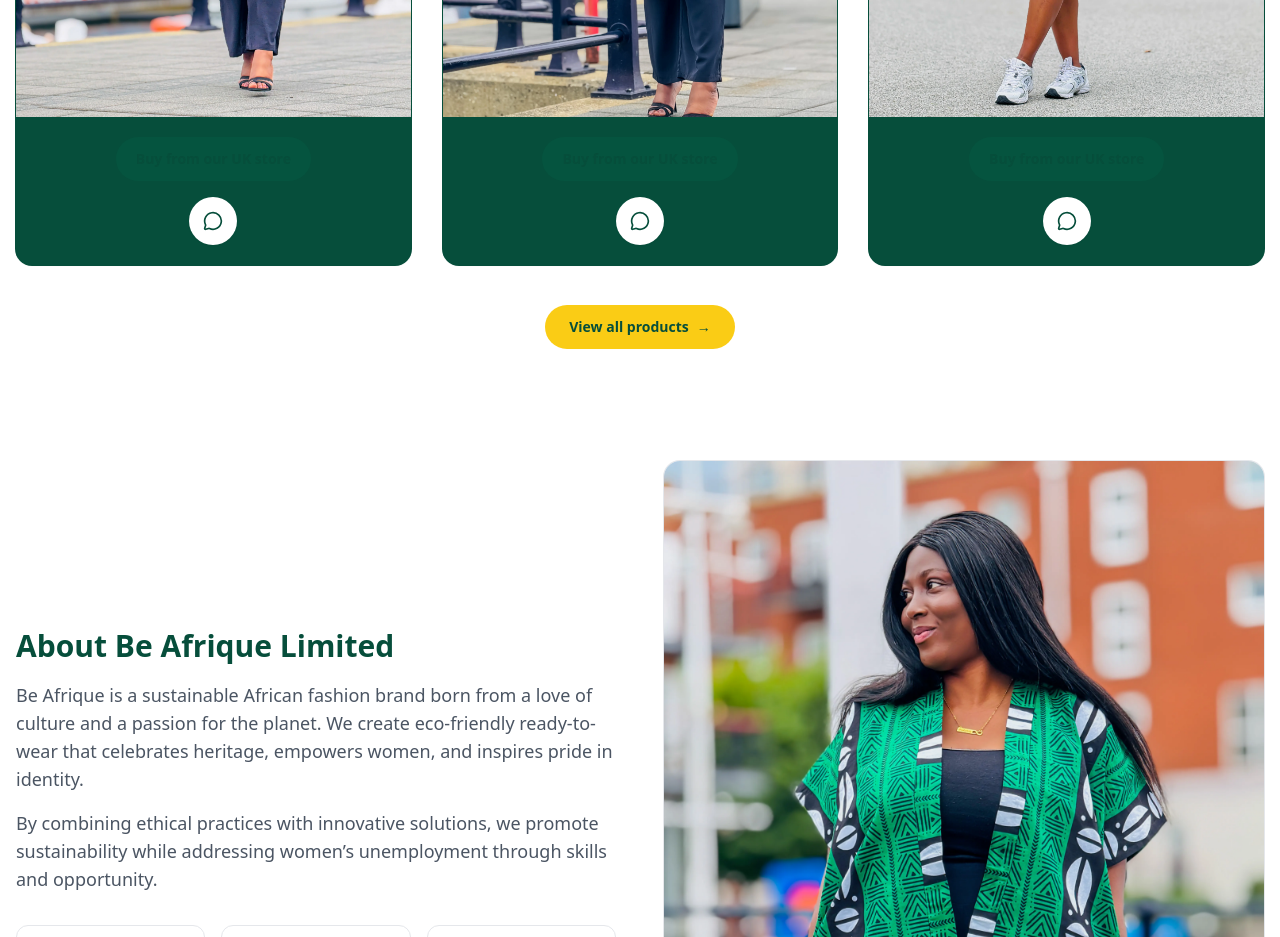
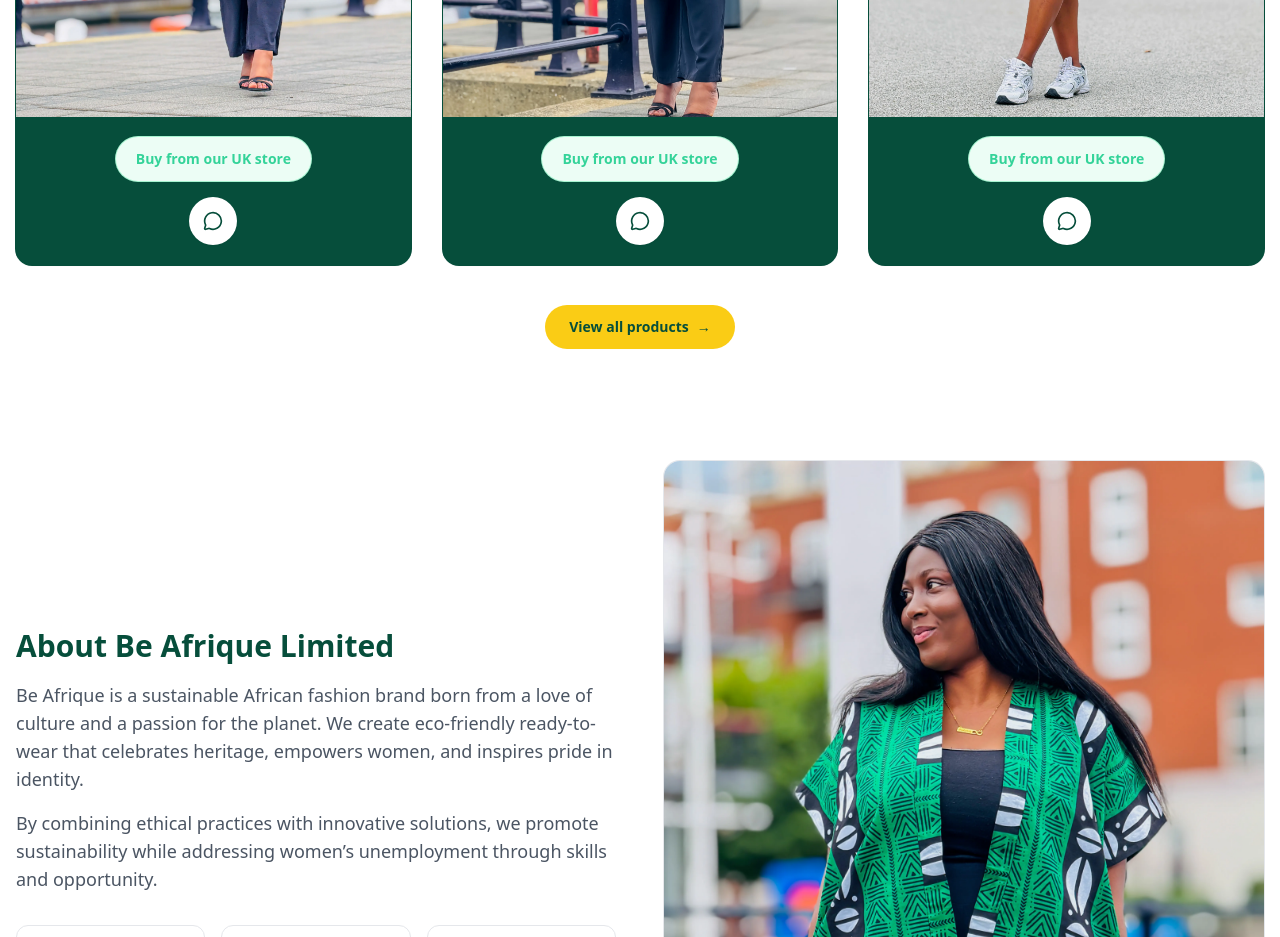
Before and after one commit to Tobbie91/beafrique, a React (Vite) app: page / in a window 1280 px wide. Shown: the part 2120-3057 px from the top of the page. Built offline with nearby package versions, Linux system fonts and the light colour scheme.

Commit message:
third commit

```diff
--- a/src/components/CatalogueCards.tsx
+++ b/src/components/CatalogueCards.tsx
@@ -41,11 +41,12 @@
       target={outside ? "_blank" : undefined}
       rel={outside ? "noreferrer" : undefined}
       aria-disabled={!outside}
-      className={`inline-flex items-center justify-center rounded-full px-5 py-3 text-sm font-semibold transition text-emerald-900
-        ${outside
-          ? "bg-yellow-400 hover:bg-yellow-500 focus:outline-none focus:ring-2 focus:ring-emerald-900/30"
-          : "bg-emerald-800/60 text-emerald-300 opacity-60 cursor-not-allowed pointer-events-none"}
-      `}
+      className={`inline-flex items-center justify-center rounded-full px-5 py-3 text-sm font-semibold transition
+  ${outside
+    ? "bg-yellow-300 hover:bg-yellow-400 text-emerald-900 shadow-sm focus:outline-none focus:ring-2 focus:ring-yellow-200"
+    : "bg-emerald-50 text-emerald-400 ring-1 ring-emerald-200 cursor-not-allowed pointer-events-none"}
+`}
+
     >
       Buy from our UK store
     </a>
```
